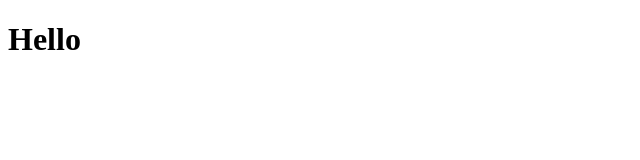
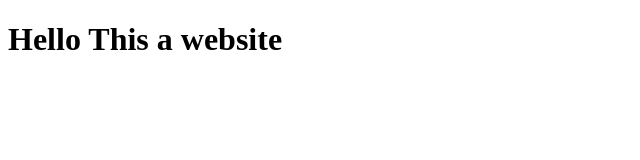
Before and after one commit to Logesh0108/Demo, a plain HTML site: page index.html in a window 1280 px wide. Shown: the whole page, without its empty margins (0-640 px from the left). Drawn offline with Linux system fonts and the light colour scheme.

Commit message:
index  page updated

```diff
--- a/index.html
+++ b/index.html
@@ -6,6 +6,6 @@
     <title>Document</title>
 </head>
 <body>
-    <h1>Hello</h1>
+    <h1>Hello This a website</h1>
 </body>
 </html>
```
